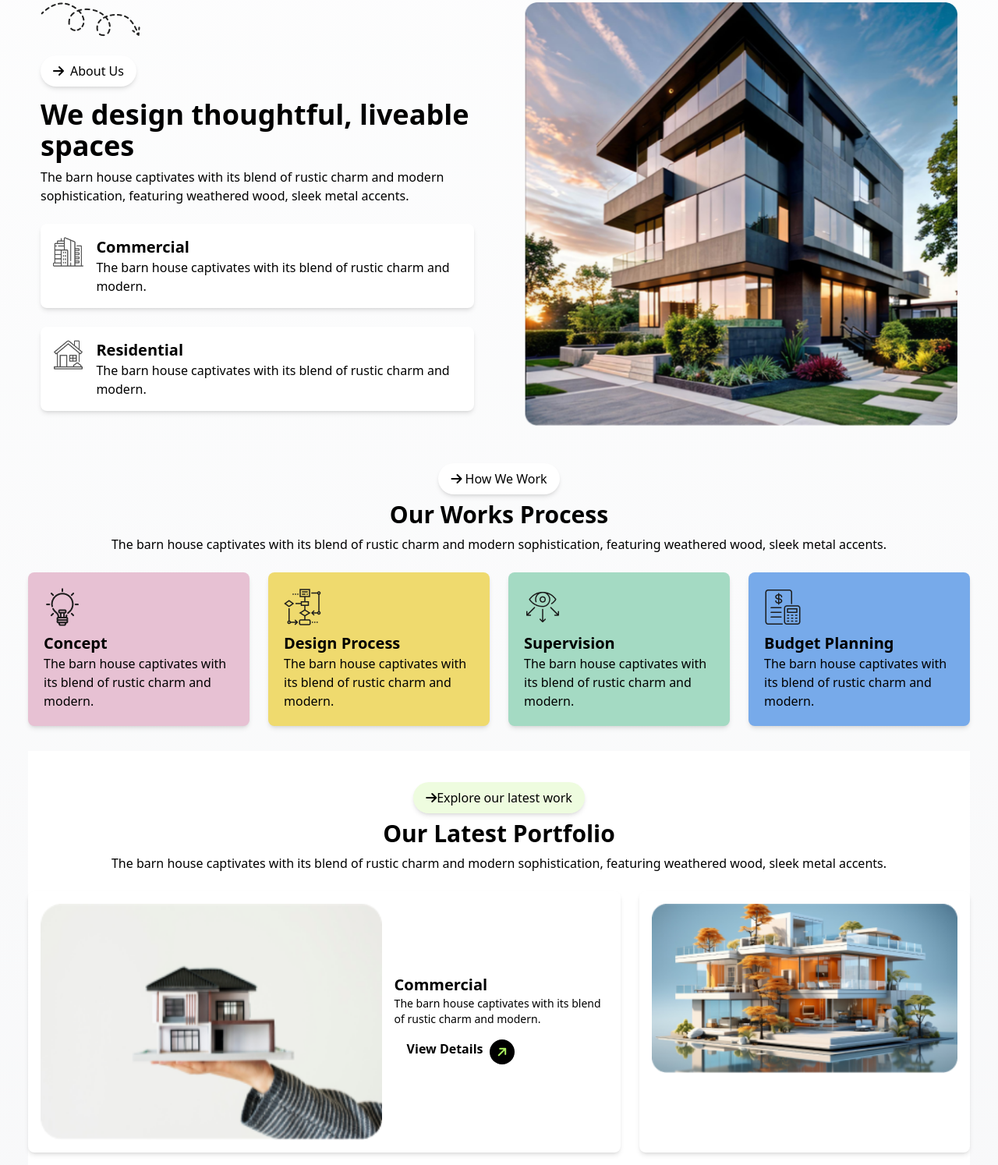
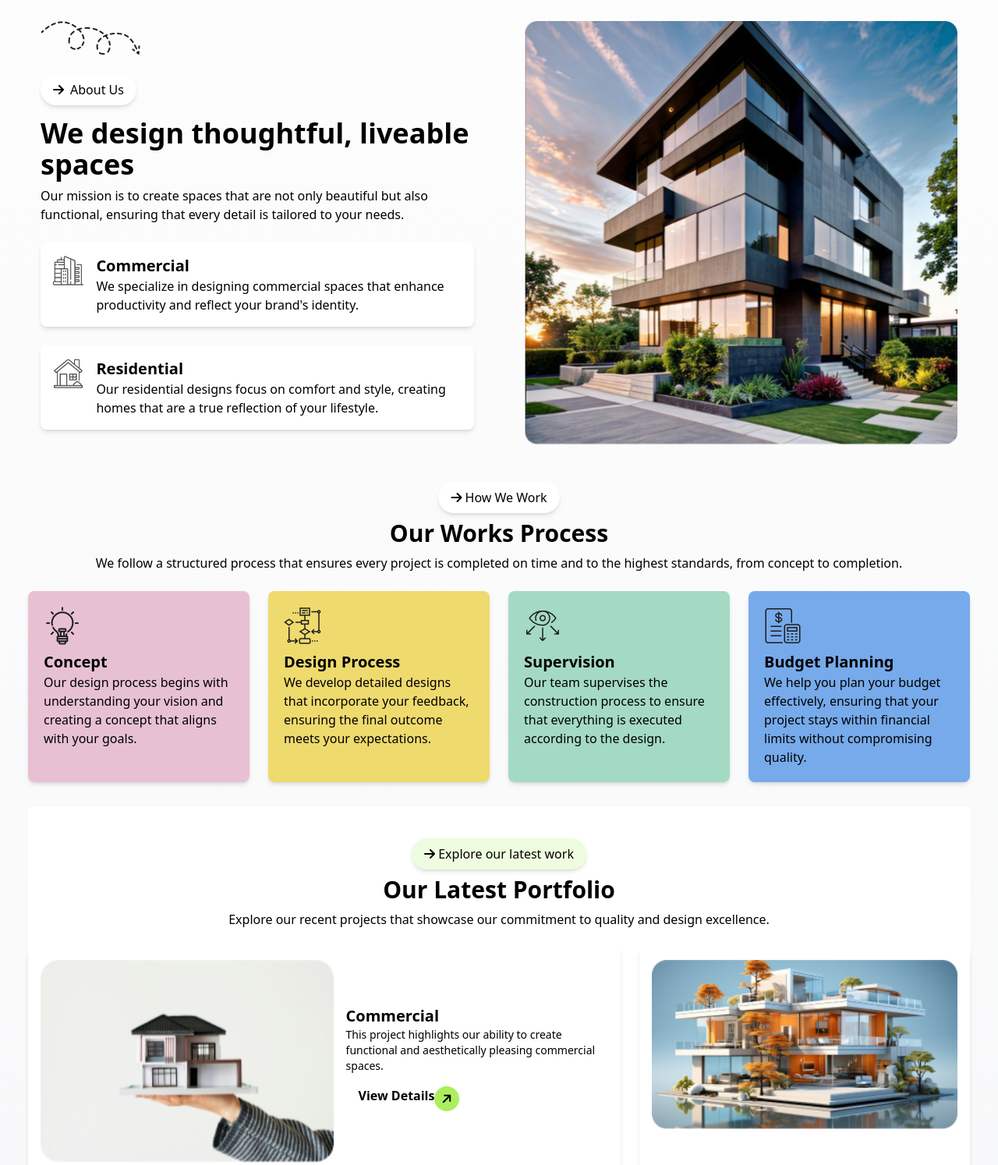
Before and after one commit to sumaiyaamin/prohero-assignment3, a plain HTML site: page index.html in a window 1280 px wide. Shown: the part 845-2339 px from the top of the page at 78% size. Drawn offline with nearby package versions, Linux system fonts and the light colour scheme.

Commit message:
fixed icons issue

```diff
--- a/index.html
+++ b/index.html
@@ -52,10 +52,10 @@
       <li>Contact Us</li>
     </ul>
     <div class="flex items-center space-x-4">
-      <div class="flex items-center justify-center w-10 h-10 rounded-full bg-white shadow-lg"> <!-- Added shadow -->
+      <div class="flex items-center justify-center w-10 h-10 rounded-full bg-white shadow-lg">
         <i class="fa-solid fa-magnifying-glass text-black"></i>
       </div>
-      <div class="flex items-center justify-center w-10 h-10 rounded-full bg-white shadow-lg"> <!-- Added shadow -->
+      <div class="flex items-center justify-center w-10 h-10 rounded-full bg-white shadow-lg">
         <i class="fa-solid fa-cart-shopping text-black"></i>
       </div>
       <button class="flex items-center bg-customGreen text-black px-6 py-2 rounded-full shadow-md font-bold">
@@ -74,7 +74,7 @@
   <div class="w-full text-center mb-8 bg-gradient-to-t from-white to-white/0">
     <img src="./assets/banner.png" alt="Banner" class="mx-auto mb-4">
     <h2 class="text-6xl font-bold mb-2">A barn house of this design has a <br>striking appearance</h2>
-    <p class="m-10 w-2/3 mx-auto">The barn house captivates with its blend of rustic charm and modern sophistication, featuring weathered wood, sleek metal accents, and large windows that flood the space with natural light.</p>
+    <p class="m-10 w-2/3 mx-auto">This barn house design seamlessly blends rustic charm with modern elegance, creating a warm and inviting atmosphere. The use of natural materials and large windows enhances the connection to the outdoors.</p>
     <div class="flex justify-center">
       <button class="flex items-center justify-center border border-[rgb(171,239,95)] bg-[rgba(171,239,95,0.5)] text-black px-6 py-2 rounded-full w-full lg:w-1/5 mb-5">
         <span>View Details</span>
@@ -93,7 +93,7 @@
         <i class="fa-solid fa-arrow-right"></i> <span class="ml-2">About Us</span>
       </button>
       <h3 class="text-4xl font-bold mt-4 text-center lg:text-left">We design thoughtful, liveable spaces</h3>
-      <p class="mt-2 text-center lg:text-left">The barn house captivates with its blend of rustic charm and modern sophistication, featuring weathered wood, sleek metal accents.</p>
+      <p class="mt-2 text-center lg:text-left">Our mission is to create spaces that are not only beautiful but also functional, ensuring that every detail is tailored to your needs.</p>
 
       <div class="flex flex-col space-y-6 mt-6">
         <!-- card-1 -->
@@ -101,7 +101,7 @@
           <img src="./assets/commercial.png" alt="Commercial" class="w-10 h-10 mr-4">
           <div class="flex flex-col justify-center">
             <h4 class="text-xl font-bold">Commercial</h4>
-            <p>The barn house captivates with its blend of rustic charm and modern.</p>
+            <p>We specialize in designing commercial spaces that enhance productivity and reflect your brand's identity.</p>
           </div>
         </div>
         <!-- card-2 -->
@@ -109,7 +109,7 @@
           <img src="./assets/residential.png" alt="Residential" class="w-10 h-10 mr-4">
           <div class="flex flex-col justify-center">
             <h4 class="text-xl font-bold">Residential</h4>
-            <p>The barn house captivates with its blend of rustic charm and modern.</p>
+            <p>Our residential designs focus on comfort and style, creating homes that are a true reflection of your lifestyle.</p>
           </div>
         </div>
       </div>
@@ -125,7 +125,7 @@
     <div class="text-center mb-6">
       <button class="bg-white text-black px-4 py-2 rounded-full shadow-md"><i class="fa-solid fa-arrow-right"></i> How We Work</button>
       <h3 class="text-3xl font-bold mt-2">Our Works Process</h3>
-      <p class="mt-2">The barn house captivates with its blend of rustic charm and modern sophistication, featuring weathered wood, sleek metal accents.</p>
+      <p class="mt-2">We follow a structured process that ensures every project is completed on time and to the highest standards, from concept to completion.</p>
     </div>
     <!-- Card Content -->
     <div class="grid grid-cols-1 lg:grid-cols-4 gap-6">
@@ -133,34 +133,34 @@
       <div class="bg-card1 p-5 rounded-lg shadow-md flex flex-col items-start">
         <img src="./assets/concept.png" alt="" class="mb-2">
         <h4 class="text-xl font-bold">Concept</h4>
-        <p>The barn house captivates with its blend of rustic charm and modern.</p>
+        <p>Our design process begins with understanding your vision and creating a concept that aligns with your goals.</p>
       </div>
       <!-- Card 2 -->
       <div class="bg-card2 p-5 rounded-lg shadow-md flex flex-col items-start">
         <img src="./assets/flow-chart.png" alt="" class="mb-2">
         <h4 class="text-xl font-bold">Design Process</h4>
-        <p>The barn house captivates with its blend of rustic charm and modern.</p>
+        <p>We develop detailed designs that incorporate your feedback, ensuring the final outcome meets your expectations.</p>
       </div>
       <!-- Card 3 -->
       <div class="bg-card3 p-5 rounded-lg shadow-md flex flex-col items-start">
         <img src="./assets/vision.png" alt="" class="mb-2">
         <h4 class="text-xl font-bold">Supervision</h4>
-        <p>The barn house captivates with its blend of rustic charm and modern.</p>
+        <p>Our team supervises the construction process to ensure that everything is executed according to the design.</p>
       </div>
       <!-- Card 4 -->
       <div class="bg-card4 p-5 rounded-lg shadow-md flex flex-col items-start">
         <img src="./assets/budget-planning.png" alt="" class="mb-2">
         <h4 class="text-xl font-bold">Budget Planning</h4>
-        <p>The barn house captivates with its blend of rustic charm and modern.</p>
+        <p>We help you plan your budget effectively, ensuring that your project stays within financial limits without compromising quality.</p>
       </div>
     </div>
   </section>
 <!-- Portfolio Section -->
 <section class="mt-8 bg-white">
   <div class="text-center mb-6">
-    <button class="bg-[rgba(171,239,95,0.2)] text-black px-4 py-2 rounded-full shadow-md mt-10"> <i class="fa-solid fa-arrow-right"></i>Explore our latest work</button>
+    <button class="bg-[rgba(171,239,95,0.2)] text-black px-4 py-2 rounded-full shadow-md mt-10"> <i class="fa-solid fa-arrow-right"></i>  Explore our latest work</button>
     <h2 class="text-3xl font-bold mt-2">Our Latest Portfolio</h2>
-    <p class="mt-2">The barn house captivates with its blend of rustic charm and modern sophistication, featuring weathered wood, sleek metal accents.</p>
+    <p class="mt-2">Explore our recent projects that showcase our commitment to quality and design excellence.</p>
   </div>
   <!-- Card Section -->
   <div class="grid grid-cols-1 lg:grid-cols-11 gap-6">
@@ -169,11 +169,11 @@
       <img src="./assets/img1.png" alt="" class="w-full rounded-md mr-4 mb-2 lg:mb-0">
       <div class="flex flex-col justify-center text-left">
         <h4 class="text-xl font-bold">Commercial</h4>
-        <p class="text-sm">The barn house captivates with its blend of rustic charm and modern.</p>
+        <p class="text-sm">This project highlights our ability to create functional and aesthetically pleasing commercial spaces.</p>
         <button class="flex text-black font-bold px-4 py-2 rounded-full mt-2">
           View Details
-          <div class="flex items-center justify-center w-8 h-8 rounded-full bg-black ml-2">
-            <i class="fa-solid fa-arrow-right text-customGreen -rotate-45"></i>
+          <div class="flex items-center justify-center w-8 h-8 rounded-full bg-customGreen mr-2">
+            <i class="fa-solid fa-arrow-right text-black -rotate-45"></i>
           </div>
         </button>
       </div>
@@ -190,13 +190,14 @@
       <img src="./assets/img4.png" alt="" class="w-full rounded-md mr-4 mb-2 lg:mb-0">
       <div class="flex flex-col justify-center text-left">
         <h4 class="text-xl font-bold">Design Process</h4>
-        <p class="text-sm">The barn house captivates with its blend of rustic charm and modern.</p>
+        <p class="text-sm">Our design process is tailored to meet the unique needs of each client, ensuring satisfaction.</p>
         <button class="flex text-black font-bold px-4 py-2 rounded-full mt-2">
           View Details
-          <div class="flex items-center justify-center w-8 h-8 rounded-full bg-black ml-2">
-            <i class="fa-solid fa-arrow-right text-customGreen -rotate-45"></i>
+          <div class="flex items-center justify-center w-8 h-8 rounded-full bg-customGreen mr-2">
+            <i class="fa-solid fa-arrow-right text-black -rotate-45"></i>
           </div>
         </button>
+
       </div>
     </div>
     <div class="bg-white rounded-lg shadow-md p-4 lg:col-span-3">
@@ -244,55 +245,89 @@
 <!-- connect section -->
 <section class="bg-cover bg-center" style="background-image: url('./assets/bg.jpg');">
   <div class="text-center p-10">
-    <button class="bg-[rgba(171,239,95,0.2)] text-black px-6 py-3 rounded-full shadow-md">Explore our latest work</button>
+
+    <button class="bg-[rgba(171,239,95,0.2)] text-black px-6 py-3 rounded-full shadow-md"> <i class="fa-solid fa-arrow-right"></i>Let's Connect</button>
+
     <h3 class="mt-4 text-2xl font-bold">Let’s Discuss Next Project</h3>
-    <p class="mt-2">The barn house captivates with its blend of rustic charm and modern sophistication, featuring weathered wood, sleek metal accents.</p>
+
+    <p class="mt-2">We are excited to collaborate with you on your next project. Let's create something extraordinary together!</p>
+
   </div>
   <div class="p-10">
+
     <form class="grid grid-cols-1 sm:grid-cols-2 gap-6">
+
       <input type="text" placeholder="First Name*" required class="p-3 border rounded-full">
+
       <input type="text" placeholder="Last Name*" class="p-3 border rounded-full">
       <input type="text" placeholder="Phone Number*" required class="p-3 border rounded-full">
+
       <input type="text" placeholder="Email Number*" class="p-3 border rounded-full">
+
       <textarea placeholder="Write your message here" class="col-span-1 sm:col-span-2 p-3 border rounded h-32"></textarea>
+
       <button class="flex items-center justify-center bg-customGreen text-black px-8 py-3 rounded-full shadow-md font-bold col-span-1 sm:col-span-2">
+
         <span>Send Mail</span>
         <div class="flex items-center justify-center w-8 h-8 rounded-full bg-black ml-2">
+
           <i class="fa-solid fa-arrow-right text-customGreen -rotate-45"></i>
         </div>
+
       </button>
+
     </form>
   </div>
 </section>
+
 </main>
+
 
 
 <!-- Footer -->
 
+
 <footer>
+
   <div class="flex flex-col bg-[#1C1C1C] p-6 items-center justify-center">
+
     <h1 class="text-3xl font-bold text-white mb-2 flex items-center">
+
       <div class="flex items-center justify-center w-8 h-8 rounded-full bg-customGreen mr-2">
+
         <i class="fa-solid fa-arrow-right text-black -rotate-45"></i>
+
       </div>
       Rinterio
     </h1>
-    <p class="text-white text-center mb-4">The barn house captivates with its blend of rustic charm and modern sophistication, featuring weathered wood, sleek metal accents.</p>
+
+    <p class="text-white text-center mb-4">We are committed to delivering exceptional design solutions that meet your needs and exceed your expectations.</p>
+
     <ul class="flex flex-col space-y-4 lg:flex-row lg:space-x-6 flex-grow justify-center items-center mb-4">
+
       <li class="text-white">Home</li>
       <li class="text-white">Services</li>
+
       <li class="text-white">Portfolio</li>
       <li class="text-white">Blogs</li>
       <li class="text-white">Contact Us</li>
+
     </ul>
+
     <button class="flex items-center justify-center bg-customGreen text-black px-6 py-2 rounded-full shadow-md font-bold w-full max-w-xs">
+
       <span>Book Consult</span>
+
       <div class="flex items-center justify-center w-8 h-8 rounded-full bg-black ml-2">
         <i class="fa-solid fa-arrow-right text-customGreen -rotate-45"></i>
+
       </div>
+
     </button>
+
   </div>
 </footer>
 
+
 </body>
 </html>
```
